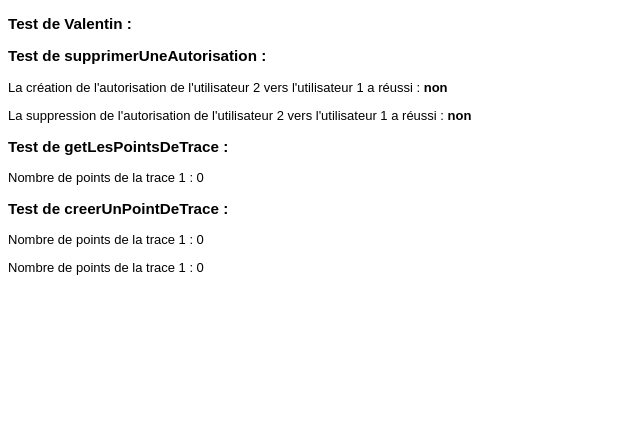
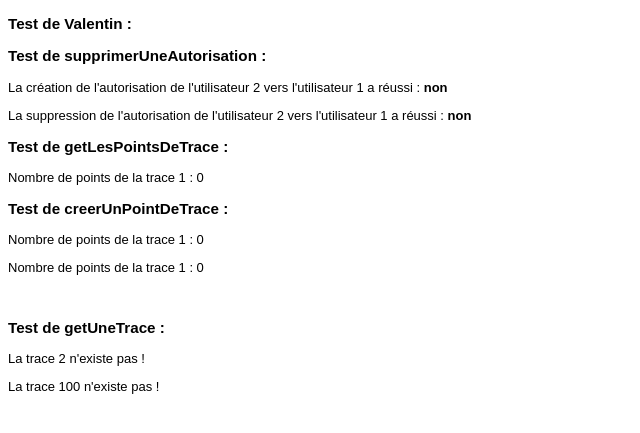
Before and after one commit to DevJoySR/TraceGPSPOO, a PHP site: page /DAO.test3.php in a window 1280 px wide. Shown: the top 433 px of the page, without its empty margins (0-640 px from the left). Run offline with PHP 8.4, Linux system fonts and the light colour scheme; data that the repository does not hold is empty.

Commit message:
chore: Commencement de GetUneTrace

```diff
--- a/modele/DAO.php
+++ b/modele/DAO.php
@@ -1039,14 +1039,14 @@ class DAO
 
 
 
-public function getLesPointsDeTrace($idTrace) {
+public function getLesPointsDeTrace($idTrace)
         /*
         * rôle : fournit la collection des points de la trace $idTrace
         * @param : $idTrace : identifiant de la trace
         * @return : collection d'objets PointDeTrace
         *           la collection des points de la trace $idTrace
         */
-
+{
     // Préparation de la collection à retourner
     $lesPoints = array();
 
@@ -1148,17 +1148,18 @@ public function getUneTrace($idTrace)
         /*
         * rôle :  fournit un objet Trace à partir de son identifiant $idTrace
         * @param : $idTrace : l'identifiant de la trace
-        * @return : un objet
-        *           un objet de la classe Trace si $idTrace existe
+        * @return : un objet de la classe Trace si $idTrace existe
         *           l'objet null si $idTrace n'existe pas
         * @speciality :  utiliser la méthode getLesPointsDeTrace($idTrace) pour obtenir les points de la trace et
         *                les ajouter à l'objet Trace qui sera retourné
         */
     {
-
-
-
-
+        if ($this->getLesPointsDeTrace($idTrace == 0))
+        {
+        return null;
+        }
+        else
+        return $Trace;
     }
 
 
--- a/modele/DAO.test3.php
+++ b/modele/DAO.test3.php
@@ -87,7 +87,23 @@ $nbPoints = sizeof($lesPoints);
 echo "<p>Nombre de points de la trace 1 : " . $nbPoints . "</p>";
 echo ('<br>');
 
-
+// test de la méthode getUneTrace -----------------------------------------------------------------
+// modifié par dP le 14/8/2021
+echo "<h3>Test de getUneTrace : </h3>";
+$uneTrace = $dao->getUneTrace(2);
+if ($uneTrace) {
+ echo "<p>La trace 2 existe : <br>" . $uneTrace->toString() . "</p>";
+}
+else {
+ echo "<p>La trace 2 n'existe pas !</p>";
+}
+$uneTrace = $dao->getUneTrace(100);
+if ($uneTrace) {
+ echo "<p>La trace 100 existe : <br>" . $uneTrace->toString() . "</p>";
+}
+else {
+ echo "<p>La trace 100 n'existe pas !</p>";
+}
 
 
 
```
